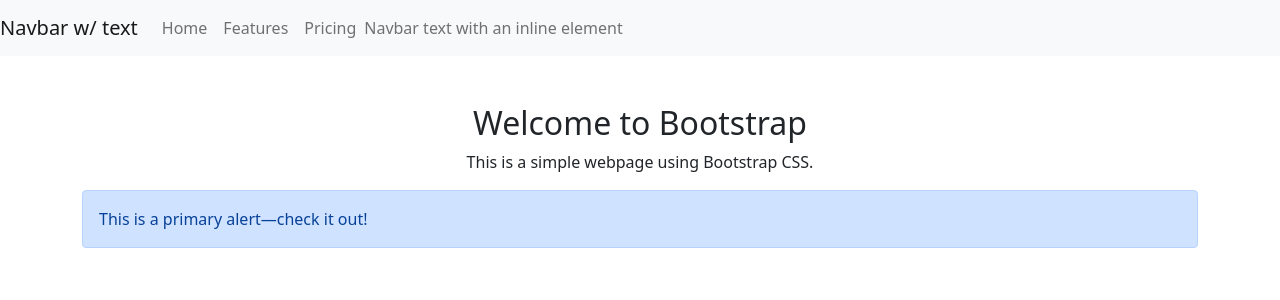
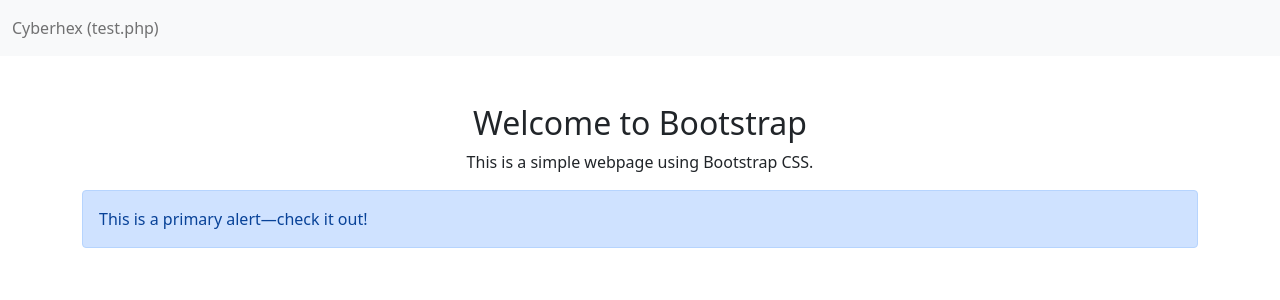
Before and after one commit to jakani24/ma, a PHP site: page / in a window 1280 px wide. Shown: the top 300 px of the page. Run offline with PHP 8.4, Linux system fonts and the light colour scheme; some libraries are stand-ins or nearby versions.

Commit message:
Update index.php

```diff
--- a/src/server/cyberhex-code/system/secure_zone/php/index.php
+++ b/src/server/cyberhex-code/system/secure_zone/php/index.php
@@ -19,33 +19,15 @@ $username="test";
 <html lang="en">
 <head>
     <meta name="viewport" content="width=device-width, initial-scale=1">
-    <link href="https://cdn.jsdelivr.net/npm/bootstrap@5.0.0/dist/css/bootstrap.min.css" rel="stylesheet">
-    <script src="https://ajax.googleapis.com/ajax/libs/jquery/3.7.1/jquery.min.js"></script>
-    <script src="https://cdn.jsdelivr.net/npm/@popperjs/core@2.9.2/dist/umd/popper.min.js"></script>
-    <script src="https://cdn.jsdelivr.net/npm/bootstrap@5.0.1/dist/js/bootstrap.min.js" integrity="sha384-Atwg2Pkwv9vp0ygtn1JAojH0nYbwNJLPhwyoVbhoPwBhjQPR5VtM2+xf0Uwh9KtT" crossorigin="anonymous"></script>
-    <script src="https://kit.fontawesome.com/8ab5a73cf2.js" crossorigin="anonymous"></script>
+    <link href="https://cdn.jsdelivr.net/npm/bootstrap@5.0.2/dist/css/bootstrap.min.css" rel="stylesheet" integrity="sha384-EVSTQN3/azprG1Anm3QDgpJLIm9Nao0Yz1ztcQTwFspd3yD65VohhpuuCOmLASjC" crossorigin="anonymous">
+    <script src="https://cdn.jsdelivr.net/npm/bootstrap@5.0.2/dist/js/bootstrap.bundle.min.js" integrity="sha384-MrcW6ZMFYlzcLA8Nl+NtUVF0sA7MsXsP1UyJoMp4YLEuNSfAP+JcXn/tWtIaxVXM" crossorigin="anonymous"></script>
 </head>
 <body>
 	<!-- Header -->
-	<nav class="navbar navbar-expand-lg navbar-light bg-light">
-	  <a class="navbar-brand" href="#">Navbar w/ text</a>
-	  <button class="navbar-toggler" type="button" data-toggle="collapse" data-target="#navbarText" aria-controls="navbarText" aria-expanded="false" aria-label="Toggle navigation">
-		<span class="navbar-toggler-icon"></span>
-	  </button>
-	  <div class="collapse navbar-collapse" id="navbarText">
-		<ul class="navbar-nav mr-auto">
-		  <li class="nav-item active">
-			<a class="nav-link" href="#">Home <span class="sr-only">(current)</span></a>
-		  </li>
-		  <li class="nav-item">
-			<a class="nav-link" href="#">Features</a>
-		  </li>
-		  <li class="nav-item">
-			<a class="nav-link" href="#">Pricing</a>
-		  </li>
-		</ul>
+	<nav class="navbar navbar-light bg-light">
+	  <div class="container-fluid">
 		<span class="navbar-text">
-		  Navbar text with an inline element
+		  Cyberhex (<?php echo($page); ?>)
 		</span>
 	  </div>
 	</nav>
```
